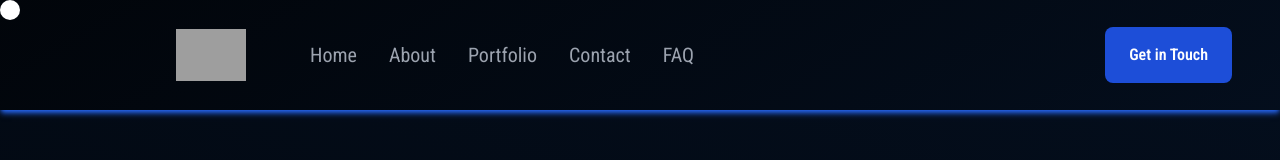
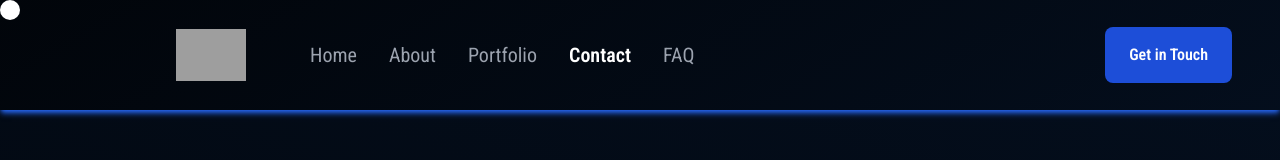
Before and after one commit to HuziiDev/Landin-Agency_website, a React (Vite) app in the folder frontend/: page /contact in a window 1280 px wide. Shown: the top 160 px of the page. Built offline with nearby package versions, Linux system fonts and the light colour scheme; grey boxes are pictures that could not be loaded; the HTML template or start-up script is replaced by a standard one.

Commit message:
navlink added

```diff
--- a/frontend/src/components/Navbar.jsx
+++ b/frontend/src/components/Navbar.jsx
@@ -1,6 +1,6 @@
 import React, { useState } from "react";
 import { motion } from "framer-motion";
-import { Link } from "react-router-dom";
+import { Link, NavLink } from "react-router-dom";
 
 const Navbar = () => {
   const [isMenuOpen, setIsMenuOpen] = useState(false);
@@ -35,22 +35,35 @@ const Navbar = () => {
           </Link>
 
           <div className="hidden md:flex gap-8 items-center">
-           <Link to='/' className="text-xl text-gray-400"  >
+           <NavLink to='/' className={({isActive})=>
+           isActive
+           ? 'text-xl text-white font-semibold'
+           : 'text-xl text-gray-400 '
+           }
+           >
               Home
-              </Link>
-           <Link to='/about' className="text-xl text-gray-400">
+              </NavLink>
+           <NavLink to='/about' className={({isActive})=>
+           isActive
+           ? 'text-xl text-white font-semibold'
+           : 'text-xl text-gray-400 '
+           }>
               About
 
-            </Link>
-            <a className="text-xl text-gray-400" href="">
+            </NavLink>
+            <NavLink className="text-xl text-gray-400" href="">
               Portfolio
-            </a>
-        <Link className="text-xl text-gray-400" to='/contact'>
+            </NavLink>
+        <NavLink className={({isActive})=>
+           isActive
+           ? 'text-xl text-white font-semibold'
+           : 'text-xl text-gray-400 '
+           } to='/contact'>
               Contact
-            </Link>
-            <a className="text-xl text-gray-400" href="">
+            </NavLink>
+            <NavLink className="text-xl text-gray-400" href="">
               FAQ
-            </a>
+            </NavLink>
           </div>
         </div>
 
```
